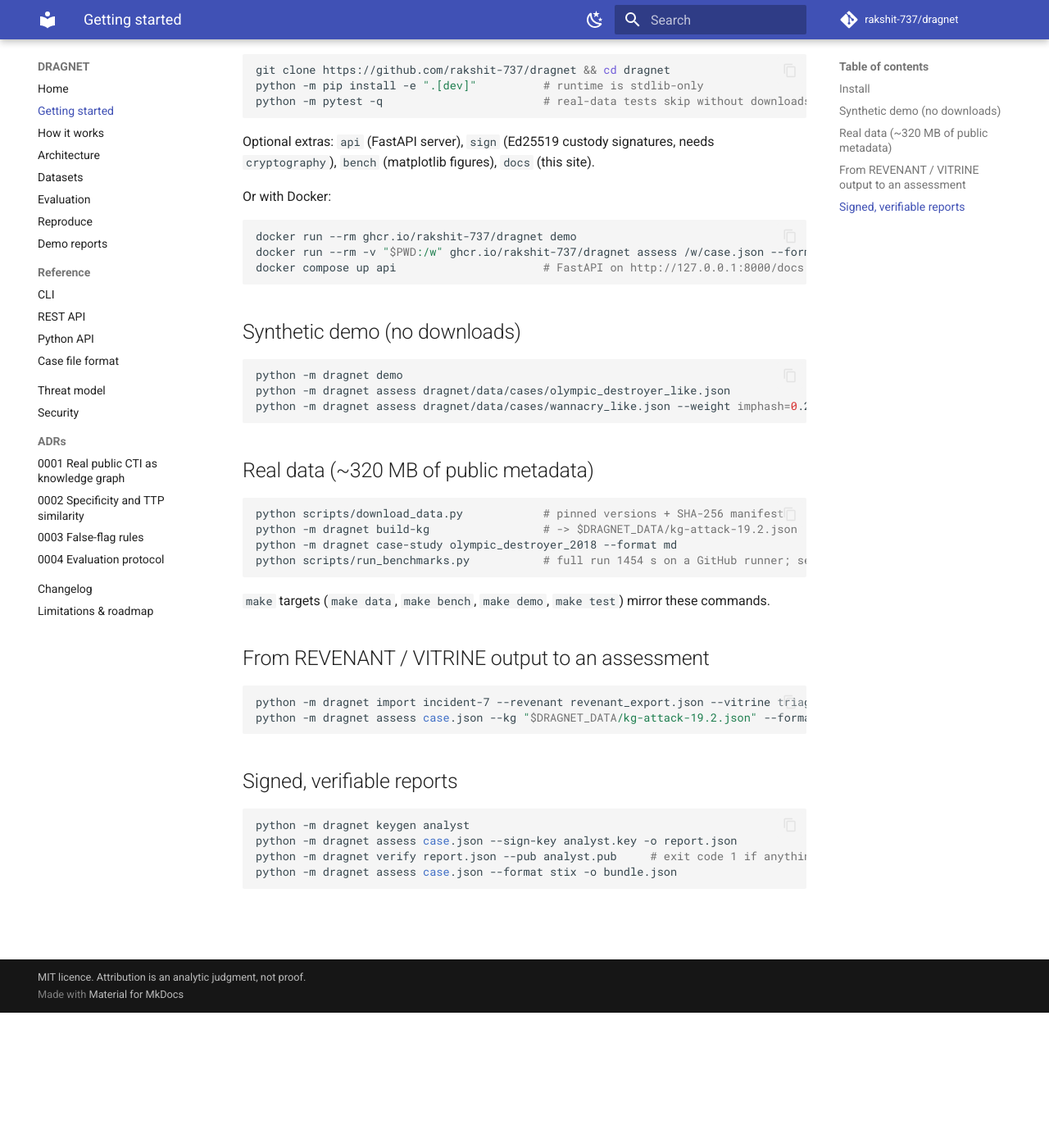
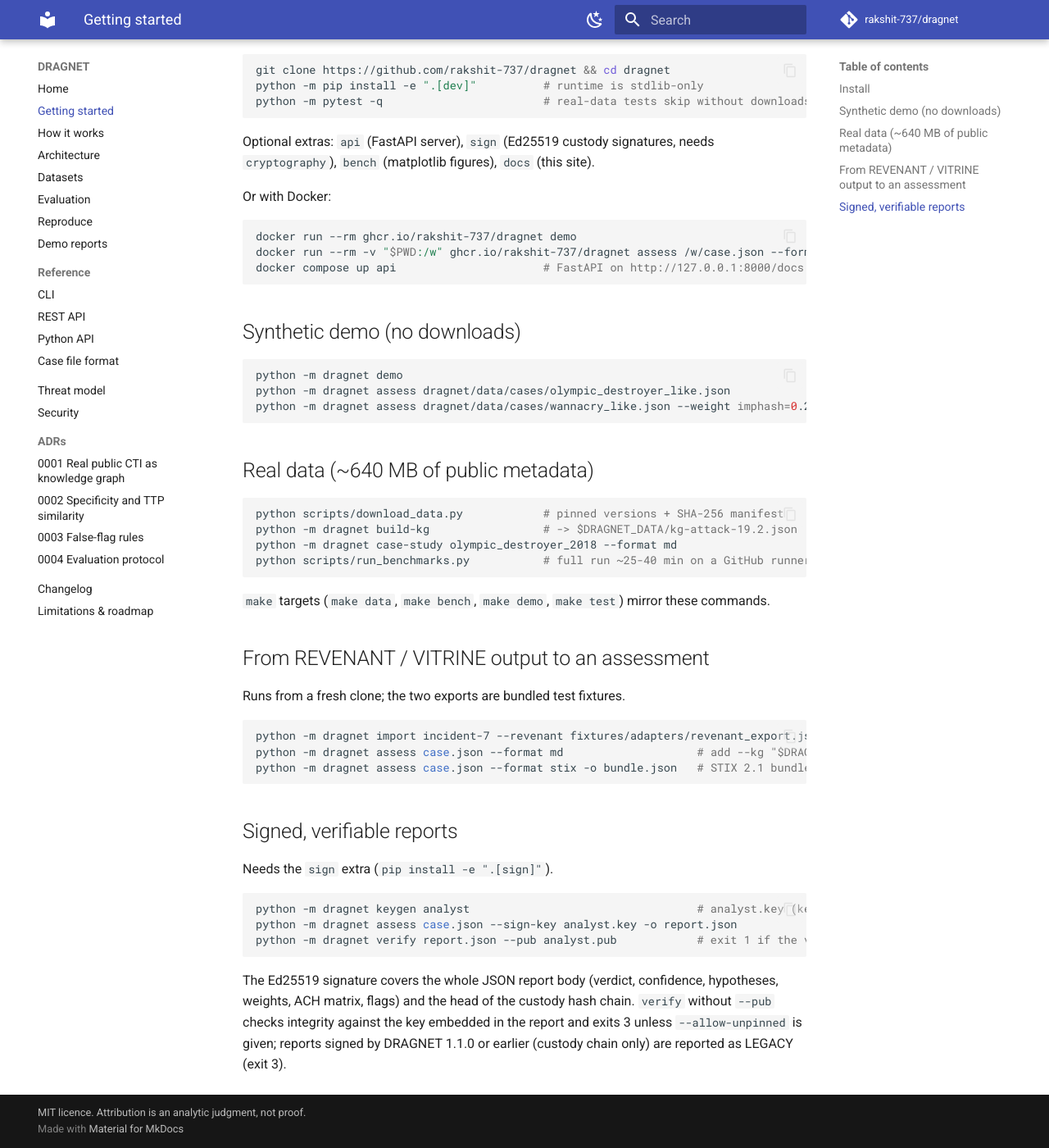
Before and after one commit to rakshit-737/dragnet, an MkDocs documentation site: the page built from docs/getting-started.md, in a window 1280 px wide and 1400 px high, scrolled down 165 px. Shown: the whole window at 82% size. Built offline with MkDocs 1.6.1 and Material for MkDocs 9.7.7, drawn with Linux system fonts in a browser that asks for light colours; comment, search, counter and statistics services are not loaded.

Commit message:
docs: commands that run verbatim from a fresh clone; signing covers the report body
getting-started's REVENANT/VITRINE and signing blocks used files that do not exist
(rev.json, tri.json, case.json before it was created); they now use the bundled
fixtures in a working order, and the data size is ~640 MB (manifest total), not 320.
The CLI reference documents --sign-key, verify's exit codes (0/1/3) and the Weights
table; THREAT_MODEL and SECURITY describe the body-covering signature and point to
private vulnerability reporting, which is now enabled with Dependabot alerts and
security updates, secret scanning and push protection.

Co-Authored-By: Claude <noreply@anthropic.com>

````diff
--- a/docs/getting-started.md
+++ b/docs/getting-started.md
@@ -27,29 +27,38 @@ python -m dragnet assess dragnet/data/cases/olympic_destroyer_like.json
 python -m dragnet assess dragnet/data/cases/wannacry_like.json --weight imphash=0.2   # auditability
 ```
 
-## Real data (~320 MB of public metadata)
+## Real data (~640 MB of public metadata)
 
 ```bash
 python scripts/download_data.py            # pinned versions + SHA-256 manifest
 python -m dragnet build-kg                 # -> $DRAGNET_DATA/kg-attack-19.2.json
 python -m dragnet case-study olympic_destroyer_2018 --format md
-python scripts/run_benchmarks.py           # full run 1454 s on a GitHub runner; see reproduce.md
+python scripts/run_benchmarks.py           # full run ~25-40 min on a GitHub runner; see reproduce.md
 ```
 
 `make` targets (`make data`, `make bench`, `make demo`, `make test`) mirror these commands.
 
 ## From REVENANT / VITRINE output to an assessment
 
+Runs from a fresh clone; the two exports are bundled test fixtures.
+
 ```bash
-python -m dragnet import incident-7 --revenant revenant_export.json --vitrine triage.json -o case.json
-python -m dragnet assess case.json --kg "$DRAGNET_DATA/kg-attack-19.2.json" --format md
+python -m dragnet import incident-7 --revenant fixtures/adapters/revenant_export.json     --vitrine fixtures/adapters/vitrine_triage.json -o case.json
+python -m dragnet assess case.json --format md                    # add --kg "$DRAGNET_DATA/kg-attack-19.2.json" for real data
+python -m dragnet assess case.json --format stix -o bundle.json   # STIX 2.1 bundle
 ```
 
 ## Signed, verifiable reports
 
+Needs the `sign` extra (`pip install -e ".[sign]"`).
+
 ```bash
-python -m dragnet keygen analyst
+python -m dragnet keygen analyst                                  # analyst.key (keep it private) / analyst.pub
 python -m dragnet assess case.json --sign-key analyst.key -o report.json
-python -m dragnet verify report.json --pub analyst.pub     # exit code 1 if anything changed
-python -m dragnet assess case.json --format stix -o bundle.json
+python -m dragnet verify report.json --pub analyst.pub            # exit 1 if the verdict, scores, weights or custody changed
 ```
+
+The Ed25519 signature covers the whole JSON report body (verdict, confidence, hypotheses, weights,
+ACH matrix, flags) and the head of the custody hash chain. `verify` without `--pub` checks integrity
+against the key embedded in the report and exits 3 unless `--allow-unpinned` is given; reports signed
+by DRAGNET 1.1.0 or earlier (custody chain only) are reported as LEGACY (exit 3).
````
Also changed, not shown: SECURITY.md (+5 -2 lines), THREAT_MODEL.md (+1 -1 lines), docs/architecture.md (+2 -1 lines), docs/reference/cli.md (+13 -8 lines).
